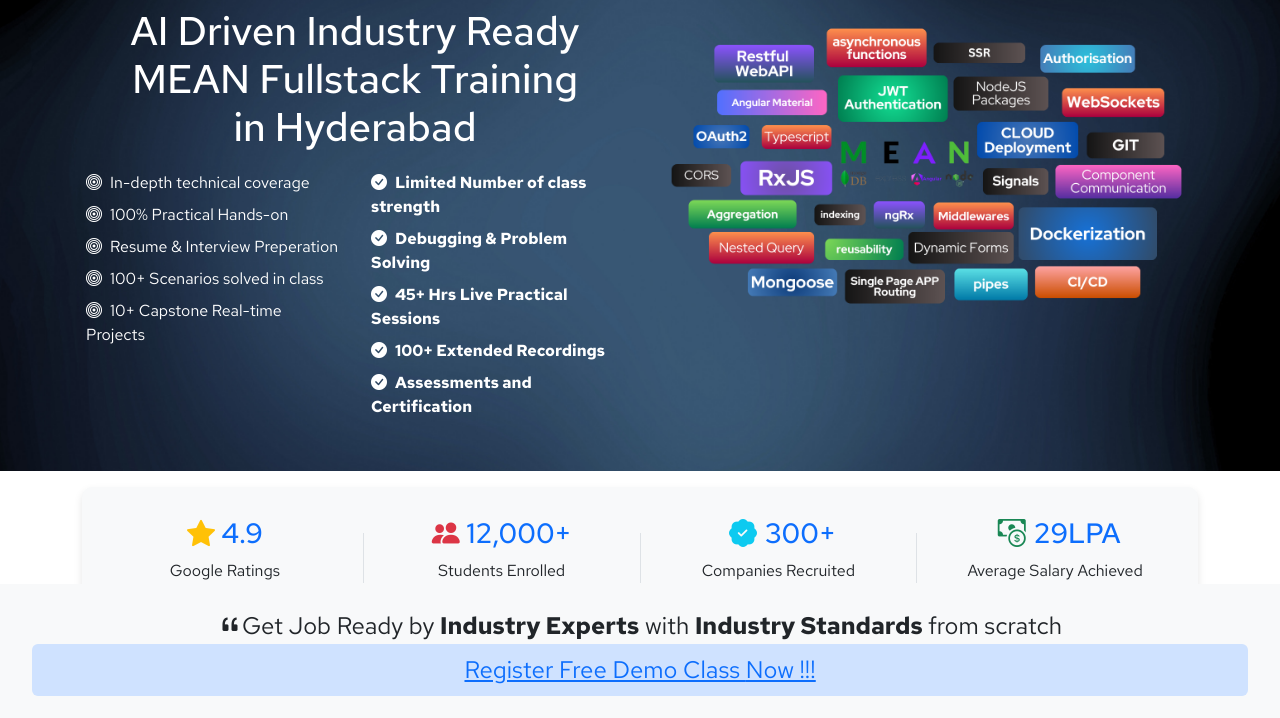
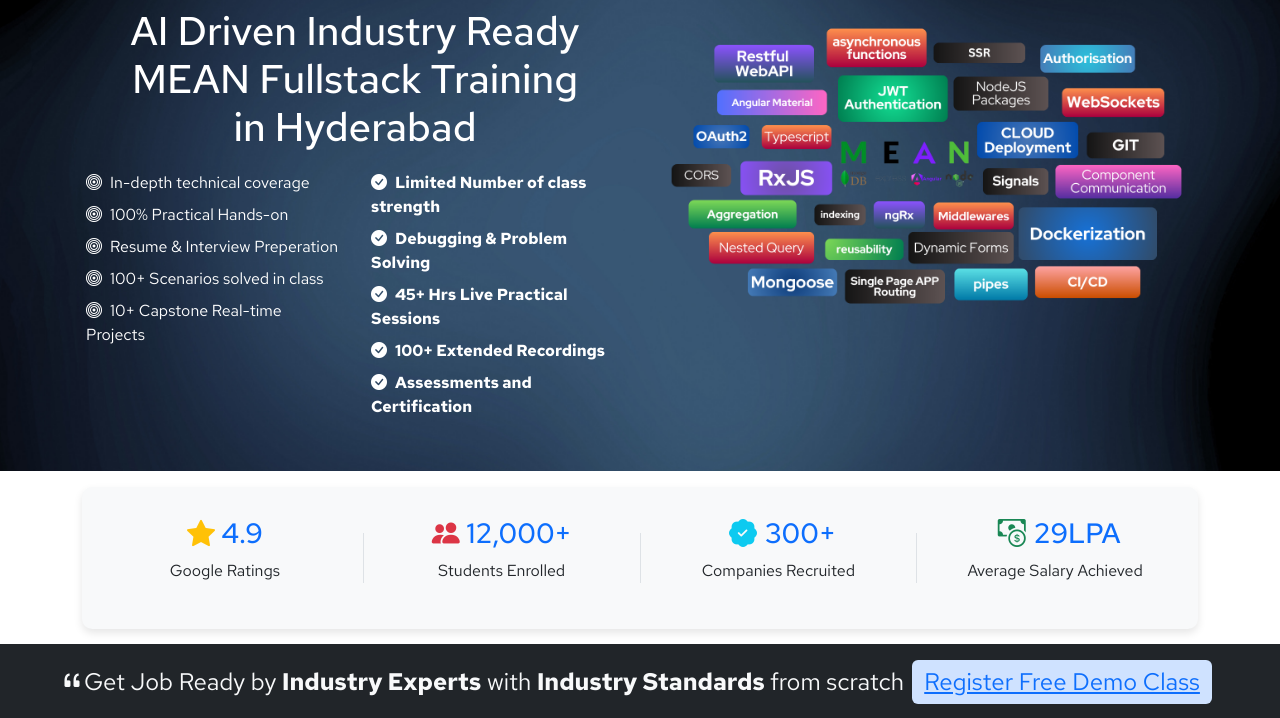
Before and after one commit to edupoly/edupolydotcodesign, a plain HTML site: page MEAN-fullstack-Training-Hyderabad.html in a window 1280 px wide. Shown: the part 80-798 px from the top of the page. Drawn offline with nearby package versions, Linux system fonts and the light colour scheme; a web font is replaced by a local one.

Commit message:
fixedbottombar

```diff
--- a/MEAN-fullstack-Training-Hyderabad.html
+++ b/MEAN-fullstack-Training-Hyderabad.html
@@ -89,15 +89,17 @@
             </a>
         </div>
     </section> -->
-    <section class="p-3 bg-light text-center fs-4 fixed-bottom">
-        <div class="p-2">
-            <i class="bi bi-quote"></i>Get Job Ready by <b>Industry Experts</b> with <b> Industry Standards </b> from scratch
-            <div class="bg-primary-subtle p-2 mx-2 rounded text-primary">
-            <a href="https://docs.google.com/forms/d/e/1FAIpQLSdNKhTFKU0TWAnlemwQTdL-VLEdpYUUOVG8fRQ1V9RWYLNAhA/viewform?embedded=true">
-                Register Free Demo Class <u> Now !!!</u>
-            </a>
+    <section class="p-2 bg-dark text-light text-center fs-4 fixed-bottom">
+            <div class="d-flex flex-wrap justify-content-center align-items-center">
+                <div>
+                    <i class="bi bi-quote"></i>Get Job Ready by <b>Industry Experts</b> with <b> Industry Standards </b> from scratch
+                </div>
+                <div class="bg-primary-subtle p-1 m-2 rounded text-primary" style="width:300px">
+                    <a href="https://docs.google.com/forms/d/e/1FAIpQLSdNKhTFKU0TWAnlemwQTdL-VLEdpYUUOVG8fRQ1V9RWYLNAhA/viewform?embedded=true">
+                        Register Free Demo Class
+                    </a>
+                </div>
             </div>
-        </div>
     </section>
     <section class="py-3">
         <div class="container">
```
